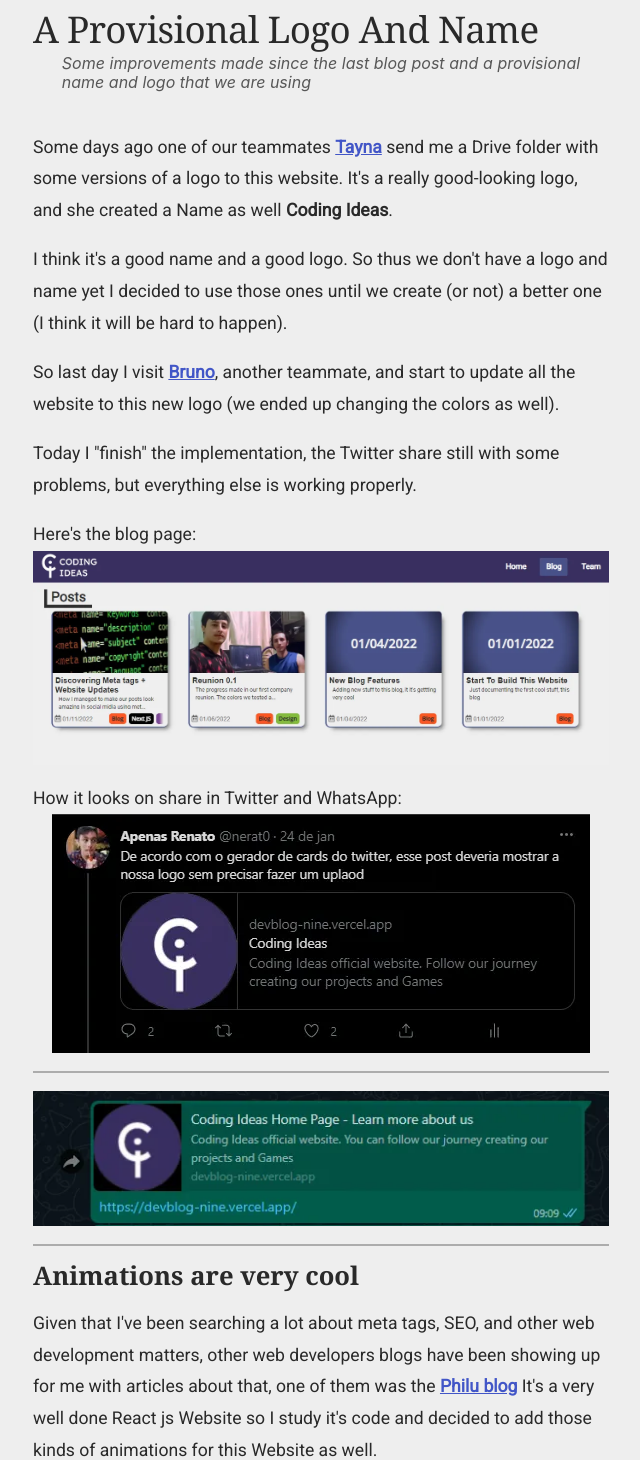
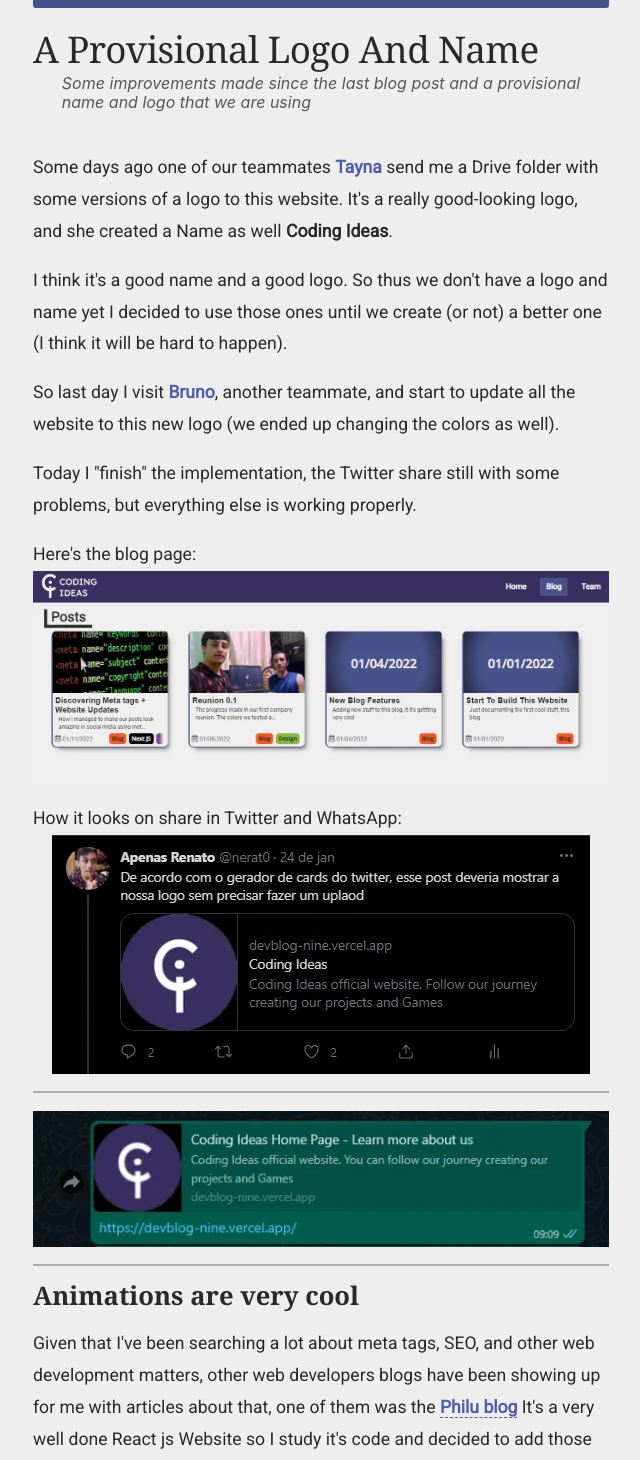
Before and after one commit to RenatoCesarF/back-to-pixels, a Next.js app: page /blog/a-provisional-logo-and-name in a window 1280 px wide. Shown: the part 500-1960 px from the top of the page, without its empty margins (287-927 px from the left). Built offline with nearby package versions, Linux system fonts and the light colour scheme.

Commit message:
✨Improve md to HTML

```diff
--- a/classes/category.ts
+++ b/classes/category.ts
@@ -20,9 +20,10 @@ export enum CategoryType {
   //Tools / languages
   ARCHITECTURE = 4,
   NEXTJS = 5,
+  TUTORIAL = 6,
   //Projects
-  BLOG = 6,
-  RINGS = 7,
+  BLOG = 7,
+  RINGS = 8,
 }
 
 
--- a/classes/postType.ts
+++ b/classes/postType.ts
@@ -13,7 +13,6 @@ type Post = {
   excerpt: string,
   slug: string,
   code_theme: string, // need to create a type that store these values
-  code_language: string,
   title: string,
 }
 
@@ -50,7 +49,6 @@ export const createPost = (filename: string): Post => {
     excerpt: data.excerpt,
     title: data.title,
     code_theme: data.code_theme ?? null,
-    code_language: data.code_language ?? "python",
   }
   return post;
 }
--- a/components/ImageZoom.tsx
+++ b/components/ImageZoom.tsx
@@ -15,7 +15,6 @@ interface ImageZoomProps{
 const ImageZoom: React.FC<ImageZoomProps> = (props: ImageZoomProps)=>{
     return (
         <div className='image-zoom'>
-
             <Zoom overlayBgColorEnd='rgb(0 0 0 / 81%)' scrollableEl={undefined}>
                 <img
                     className={props.className}
--- a/package.json
+++ b/package.json
@@ -22,7 +22,8 @@
     "react-lottie": "^1.2.3",
     "react-markdown": "^7.1.2",
     "react-medium-image-zoom": "^4.3.5",
-    "react-syntax-highlighter": "^15.4.5"
+    "react-syntax-highlighter": "^15.4.5",
+    "remark-gfm": "^3.0.1"
   },
   "devDependencies": {
     "@babel/preset-typescript": "^7.16.7",
--- a/pages/blog/[slug].tsx
+++ b/pages/blog/[slug].tsx
@@ -10,6 +10,7 @@ import { motion } from 'framer-motion';
 
 import {Prism as SyntaxHighlighter} from 'react-syntax-highlighter';
 import {darcula,a11yDark,atomDark,dracula} from 'react-syntax-highlighter/dist/cjs/styles/prism';
+import remarkGfm from 'remark-gfm';
 
 import Post, { createPost } from '../../classes/postType';
 import CustomButton, {ButtonIcon} from '../../components/CustomButton';
@@ -86,14 +87,12 @@ const PostPage: React.FC<IPost> = ({post}: IPost) => {
                     </motion.div>
 
                     <motion.div variants={slideInUp} className='post-cover-div'>
-
-                            <ImageZoom
+                            <img
                                 width='536px'height='341px'
                                 alt='blog post cover' className='post-cover'
                                 src={post.cover_image}/>
                             {
                                 doenstHaveCoverImage ?
-
                                 <h1 className='post-cover-date'>{post.date}</h1>
                                 : null
                             }
@@ -104,10 +103,19 @@ const PostPage: React.FC<IPost> = ({post}: IPost) => {
                         <p className='post-resume'>{post.excerpt}</p>
                         <br/>
                         <div className='post-content'>
-
                             <ReactMarkdown
+                                remarkPlugins={[remarkGfm]}
                                 skipHtml={false}
                                 components={{
+                                    input({node, className, children, ...props}){
+                                        return (
+                                            <label className='cb-container'>
+                                                <span className='cb-content'>{children}</span>
+                                                <input  {...props}></input>
+                                                <span className='checkmark'></span>
+                                            </label>
+                                        )
+                                    },
                                     img({node, className, children, ...props}){
                                         return <ImageZoom
                                                     src={`/images/posts/${post.slug}/${props.src}`}
@@ -117,8 +125,12 @@ const PostPage: React.FC<IPost> = ({post}: IPost) => {
                                         // return <img alt={props.src}  src={`/images/posts/${post.slug}/${props.src}`}/>
                                     },
                                     a({node, className, children, ...props}){
-                                        if(props.href?.startsWith('/')){
-                                            return <Link href={props.href} passHref>{children[0]}</Link>
+                                        if(props.href?.startsWith('/') || props.href?.startsWith('#')){
+                                            return (
+                                                <Link href={props.href} passHref={true}>
+                                                    <a style={{"border": "none"}}>{children}</a>
+                                                </Link>
+                                            )
                                         }
                                         return <a target="_blank" rel="noopener noreferrer" href={props.href} >{children}</a>
                                     },
@@ -128,7 +140,7 @@ const PostPage: React.FC<IPost> = ({post}: IPost) => {
 
                                             <SyntaxHighlighter
                                                 style={codeTheme}
-                                                language={post.code_language}
+                                                language={match[1]}
                                                 PreTag="div"
                                                 {...props}
                                             >
@@ -145,7 +157,6 @@ const PostPage: React.FC<IPost> = ({post}: IPost) => {
                                     >
                                 {post.content}
                             </ReactMarkdown>
-
                         </div>
                     </motion.div>
                 </div>
@@ -167,7 +178,6 @@ export async function getStaticPaths(){
 
 export async function getStaticProps({params}: StaticResponse ){
     const slug: string = params.slug;
-    console.log(params)
     const post: Post = createPost(`${slug}.md`);
 
     return {
--- a/public/categoriesInfo.json
+++ b/public/categoriesInfo.json
@@ -49,6 +49,13 @@
         "about": "Articles with about software-architecture, how we manage to get to then, how it works and why choose them",
         "textColor": "#222222"
     },
+    "tutorial":{
+        "key": "tutorial",
+        "name": "Tutorial",
+        "color": "#247ba3",
+        "about": "Articles with about software-architecture, how we manage to get to then, how it works and why choose them",
+        "textColor": "#222222"
+    },
     "design":{
         "key": "design",
         "name": "Design",
--- a/styles/globals.css
+++ b/styles/globals.css
@@ -27,7 +27,9 @@
   --main-font-color: #EEEEEE;
   --code-background-color: #747373;
   --code-color: rgb(255, 255, 255);
-  --link-color: #4256c7;
+  --link-color: #4f5dad;
+  /* --link-hover-color:#334088; */
+  --link-hover-color:#5366cc;
 }
 ::selection {
   color:var(--main-font-color);
@@ -91,6 +93,43 @@ code {
   font-weight: normal;
   color:  var(--code-color);
 }
+/*============ Check box ==============*/
+.cb-container{
+  position: relative;
+}
+.cb-container .checkmark:after{
+  content: "";
+  position: absolute;
+  display: none;
+  left: 0.4rem;
+  top: 0.15rem;
+  width: 5px;
+  height: 10px;
+  border: solid var(--main-font-color);
+  border-width: 0 3px 3px 0;
+  transform: rotate(45deg);
+}
+.cb-container input:checked ~.checkmark:after{
+  display: block;
+}
+.checkmark {
+  position: absolute;
+  top: -0.1rem;
+  bottom: 0.2rem;
+  left: 0.2rem;
+  height: 1.4rem;
+  width: 1.4rem;
+  border-radius: 2px;
+  background-color: #ccc;
+  border: 1px solid #2d2d2d62;
+}
+.cb-container input:checked ~ .checkmark{
+  background-color: var(--secondary-color)
+}
+.cb-content{
+  margin-left: 0.8rem;
+}
+/*============ ==============*/
 
 h1{
   /* font-family: sohne, "Helvetica Neue", Helvetica, Arial, sans-serif; */
@@ -134,7 +173,12 @@ p{
 a{
   font-family: 'Roboto', sans-serif;
 }
-
+blockquote {
+  color: var(--postColor);
+  border-left: 0.3rem solid var(--secondary-color);
+  padding: 0px 1.3rem;
+  margin: 3.125rem auto;
+}
 
 .page{
   height: 100%;
@@ -402,3 +446,27 @@ a{
   transition: height 0.69s cubic-bezier(.65,-0.53,.24,1.12);
 
 }
+
+
+table {
+  font-family: Arial, Helvetica, sans-serif;
+  border-collapse: collapse;
+  width: 100%;
+}
+
+table td, table th {
+  border: 1px solid #2d2d2d48;
+  padding: 8px;
+}
+
+table tr:nth-child(even){background-color: #f2f2f2;}
+
+table tr:hover {background-color: #ddd;}
+
+table th {
+  padding-top: 12px;
+  padding-bottom: 12px;
+  text-align: left;
+  background-color: var(--main-color);
+  color: var(--main-font-color)
+}
--- a/styles/slug.styles.js
+++ b/styles/slug.styles.js
@@ -20,9 +20,14 @@ export default css.global`
 
   .post-section a{
     font-size: 1.0em;
-    text-decoration: underline;
+    border-bottom: 1px dashed var(--link-color);
+    text-decoration: none;
     font-weight: bold;
     color: var(--link-color);
+    transition: opacity 0.3s ease 0s;
+  }
+  .post-section a:hover{
+    opacity: 0.7;
   }
   .post-content h1{
     font-size: 1.6em;
@@ -43,7 +48,7 @@ export default css.global`
     margin-right: auto;
   }
   .post-cover{
-    border-radius: 0.2rem;
+    border-radius: 0.15rem;
     height: 100%;
     width:100%;
     object-fit: cover;
@@ -110,6 +115,7 @@ export default css.global`
     font-family: -apple-system, BlinkMacSystemFont, 'Segoe UI', Roboto, Oxygen, Ubuntu, Cantarell, 'Open Sans', 'Helvetica Neue', sans-serif;
   }
 
+
   @media only screen and (min-width:600px) and (max-width:990px){
     .post-container{
       margin-left: 14vw;
```
Also changed, not shown: posts/default-images-and-our-images-architecture.md (+3 -1 lines), 1 other file (tests, documents, lock files or other folders).
